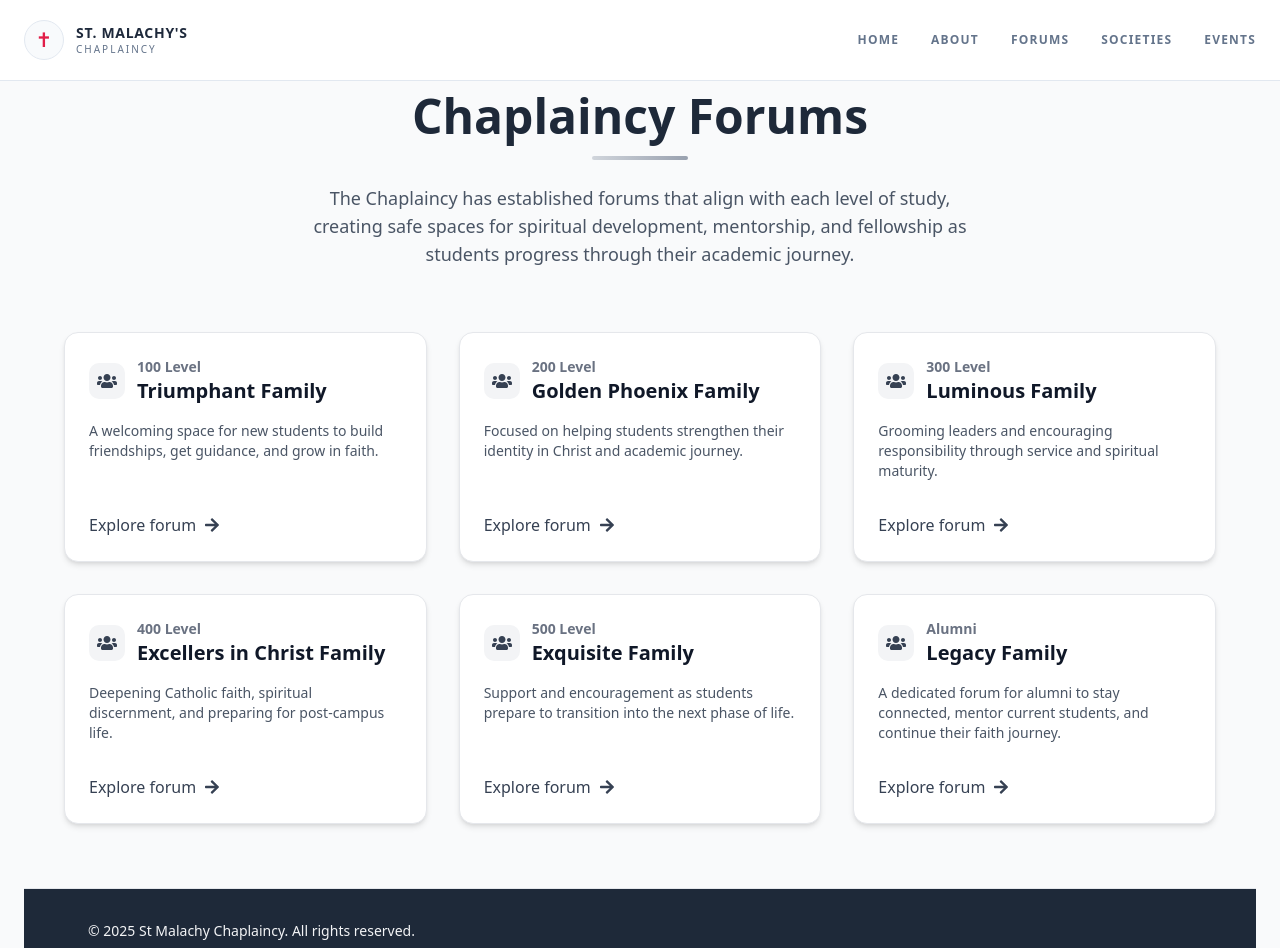
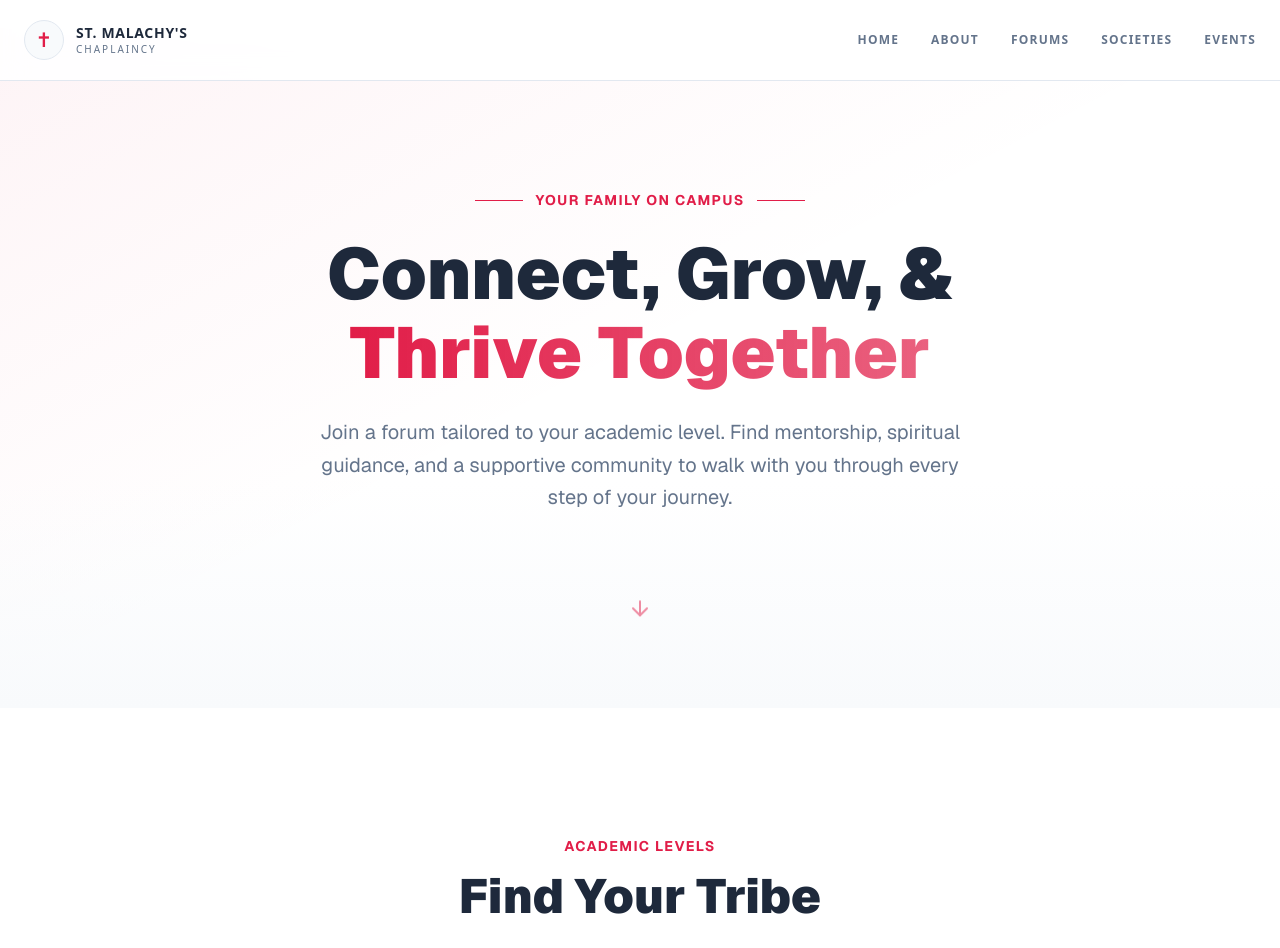
Before and after one commit to oodoabel/st-malachy-website, a Next.js app: page /about/forums in a window 1280 px wide. Shown: the top 948 px of the page. Built offline with nearby package versions, Linux system fonts and the light colour scheme.

Commit message:
feat: add ForumsHero component and redesign forums page with updated icons and enhanced forum descriptions

```diff
--- a/src/app/about/forums/page.tsx
+++ b/src/app/about/forums/page.tsx
@@ -3,134 +3,140 @@
 import React from "react";
 import Link from "next/link";
 import { motion } from "framer-motion";
-import { FaUsers, FaHome, FaArrowRight } from "react-icons/fa";
+import { ArrowRight, Users, GraduationCap, BookOpen, Heart, Star, Award } from "lucide-react";
+import ForumsHero from "@/components/ForumsHero";
+import Footer from "@/components/Footer";
 
 const forums = [
   {
     level: "100 Level",
     name: "Triumphant Family",
     slug: "triumphant-family",
+    icon: <Users className="w-8 h-8" />,
     description:
-      "A welcoming space for new students to build friendships, get guidance, and grow in faith.",
+      "A welcoming space for new students to build friendships, get guidance, and grow in faith as they begin their university journey.",
   },
   {
     level: "200 Level",
     name: "Golden Phoenix Family",
     slug: "golden-phoenix-family",
+    icon: <BookOpen className="w-8 h-8" />,
     description:
-      "Focused on helping students strengthen their identity in Christ and academic journey.",
+      "Focused on helping students strengthen their identity in Christ and navigate the challenges of their academic pursuit with resilience.",
   },
   {
     level: "300 Level",
     name: "Luminous Family",
     slug: "luminous-family",
+    icon: <Star className="w-8 h-8" />,
     description:
-      "Grooming leaders and encouraging responsibility through service and spiritual maturity.",
+      "Grooming leaders and encouraging responsibility through service, spiritual maturity, and active participation in chaplaincy activities.",
   },
   {
     level: "400 Level",
     name: "Excellers in Christ Family",
     slug: "excellers-in-christ-family",
+    icon: <Award className="w-8 h-8" />,
     description:
-      "Deepening Catholic faith, spiritual discernment, and preparing for post-campus life.",
+      "Deepening Catholic faith, spiritual discernment, and striving for excellence in both character and career preparation.",
   },
   {
     level: "500 Level",
     name: "Exquisite Family",
     slug: "exquisite-family",
+    icon: <GraduationCap className="w-8 h-8" />,
     description:
-      "Support and encouragement as students prepare to transition into the next phase of life.",
+      "Support and encouragement as students prepare to transition into the next phase of life, focusing on vocation and professional ethics.",
   },
   {
     level: "Alumni",
     name: "Legacy Family",
     slug: "legacy-family",
+    icon: <Heart className="w-8 h-8" />,
     description:
-      "A dedicated forum for alumni to stay connected, mentor current students, and continue their faith journey.",
+      "A dedicated forum for alumni to stay connected, mentor current students, and continue their faith journey beyond the campus walls.",
   },
 ];
 
-const Footer = () => {
-  return (
-    <footer className="bg-gray-800 text-gray-100 py-8 mt-16 border-t border-gray-200">
-      <div className="max-w-6xl mx-auto px-6 flex flex-col md:flex-row items-center justify-between">
-        <p className="text-sm">
-          &copy; {new Date().getFullYear()} St Malachy Chaplaincy. All rights
-          reserved.
-        </p>
-      </div>
-    </footer>
-  );
+const cardVariants = {
+  hidden: { opacity: 0, y: 30 },
+  visible: (i: number) => ({
+    opacity: 1,
+    y: 0,
+    transition: {
+      delay: i * 0.1,
+      duration: 0.6,
+      ease: [0.4, 0, 0.2, 1] as any,
+    },
+  }),
 };
 
 const ForumsPage = () => {
   return (
-    <div className="min-h-screen mt-5 bg-gray-50 text-gray-800 px-6  py-16 flex flex-col">
-      <div className="max-w-6xl mx-auto flex-grow">
-        <motion.div
-          initial={{ opacity: 0, y: -20 }}
-          animate={{ opacity: 1, y: 0 }}
-          transition={{ duration: 0.5 }}
-          className="text-center mb-16"
-        >
-          <h1 className="text-4xl md:text-5xl font-bold mb-4 text-gray-800">
-            Chaplaincy Forums
-          </h1>
-          <div className="w-24 h-1 bg-gradient-to-r from-gray-300 to-gray-400 mx-auto mb-6 rounded-full"></div>
-          <p className="max-w-2xl mx-auto text-gray-600 text-lg">
-            The Chaplaincy has established forums that align with each level of
-            study, creating safe spaces for spiritual development, mentorship,
-            and fellowship as students progress through their academic journey.
+    <div className="min-h-screen bg-[var(--primary-bg)] font-sans selection:bg-[var(--primary-red)] selection:text-white">
+      <ForumsHero />
+
+      <section className="py-24 sm:py-32 relative">
+        <div className="max-w-[1400px] mx-auto px-4 sm:px-6">
+          <div className="text-center max-w-3xl mx-auto mb-20">
+            <h2 className="text-[var(--primary-red)] font-bold tracking-widest uppercase text-sm mb-4">
+              Academic Levels
+            </h2>
+            <h3 className="text-4xl sm:text-5xl font-black text-[var(--text-primary)] mb-6">
+              Find Your Tribe
+            </h3>
+            <p className="text-xl text-[var(--text-secondary)]">
+              The Chaplaincy has established forums that align with each level of study, creating safe spaces for spiritual development, mentorship, and fellowship.
             </p>
-        </motion.div>
+          </div>
 
           <div className="grid gap-8 sm:grid-cols-2 lg:grid-cols-3">
             {forums.map((forum, idx) => (
               <motion.div
                 key={idx}
-              initial={{ opacity: 0, y: 20 }}
-              animate={{ opacity: 1, y: 0 }}
-              transition={{ duration: 0.5, delay: idx * 0.1 }}
-              whileHover={{
-                y: -8,
-                boxShadow: "0 10px 15px -3px rgba(0, 0, 0, 0.1)",
-              }}
-              whileTap={{ scale: 0.98 }}
-              className="relative group overflow-hidden rounded-xl bg-white border border-gray-200 shadow-md hover:shadow-lg transition-shadow"
+                custom={idx}
+                initial="hidden"
+                whileInView="visible"
+                viewport={{ once: true, margin: "-50px" }}
+                variants={cardVariants}
+                whileHover={{ y: -10 }}
+                className="group relative bg-white rounded-3xl overflow-hidden border border-[var(--border-color)] hover:border-[var(--primary-red)]/30 hover:shadow-2xl hover:shadow-[var(--primary-red)]/10 transition-all duration-300 flex flex-col h-full"
               >
-              <div className="absolute inset-0 bg-gradient-to-br from-white/30 to-gray-100/30 opacity-0 group-hover:opacity-100 transition-opacity duration-300"></div>
+                <div className="absolute inset-0 bg-gradient-to-br from-[var(--primary-red)]/5 to-transparent opacity-0 group-hover:opacity-100 transition-opacity duration-500"></div>
 
-              <div className="relative z-10 p-6 space-y-4 h-full flex flex-col">
-                <div className="flex items-center space-x-3">
-                  <div className="p-2 rounded-lg bg-gray-100">
-                    <FaUsers className="text-gray-700 text-xl" />
+                <div className="relative z-10 p-8 flex flex-col h-full">
+                  <div className="flex items-center justify-between mb-6">
+                    <div className="p-3 rounded-2xl bg-[var(--secondary-bg)] text-[var(--primary-red)] group-hover:bg-[var(--primary-red)] group-hover:text-white transition-colors duration-300 shadow-sm">
+                      {forum.icon}
                     </div>
-                  <h2 className="text-xl font-semibold text-gray-900">
-                    <span className="block text-sm text-gray-500">
+                    <span className="px-3 py-1 rounded-full bg-[var(--secondary-bg)] text-[var(--text-secondary)] text-xs font-bold uppercase tracking-wider border border-[var(--border-color)]">
                       {forum.level}
                     </span>
+                  </div>
+
+                  <h2 className="text-2xl font-bold text-[var(--text-primary)] mb-4 group-hover:text-[var(--primary-red)] transition-colors duration-300">
                     {forum.name}
                   </h2>
-                </div>
 
-                <p className="text-gray-600 text-sm flex-grow">
+                  <p className="text-[var(--text-secondary)] mb-8 leading-relaxed flex-grow">
                     {forum.description}
                   </p>
 
                   <Link
                     href={`/about/forums/${forum.slug}`}
-                  className="inline-flex items-center mt-4 text-gray-700 hover:text-gray-900 transition-colors duration-200 group/link"
+                    className="inline-flex items-center gap-2 text-[var(--text-primary)] font-bold group/link"
                   >
-                  <span className="font-medium">Explore forum</span>
-                  <FaArrowRight className="ml-2 transition-transform duration-300 group-hover/link:translate-x-1" />
+                    <span className="group-hover/link:text-[var(--primary-red)] transition-colors">Explore Forum</span>
+                    <div className="w-8 h-8 rounded-full bg-[var(--secondary-bg)] flex items-center justify-center group-hover/link:bg-[var(--primary-red)] group-hover/link:text-white transition-all duration-300 group-hover/link:translate-x-2">
+                      <ArrowRight className="w-4 h-4" />
+                    </div>
                   </Link>
                 </div>
-
-              <div className="absolute bottom-0 left-0 right-0 h-1 bg-gradient-to-r from-gray-200 via-gray-300 to-gray-200 opacity-0 group-hover:opacity-100 transition-opacity duration-500"></div>
               </motion.div>
             ))}
           </div>
         </div>
+      </section>
 
       <Footer />
     </div>
--- /dev/null
+++ b/src/components/ForumsHero.tsx
@@ -0,0 +1,61 @@
+"use client";
+import React from "react";
+import { motion } from "framer-motion";
+import { ArrowDown } from "lucide-react";
+
+const ForumsHero: React.FC = () => {
+    return (
+        <section className="relative min-h-[85vh] w-full overflow-hidden bg-[var(--primary-bg)] flex items-center justify-center">
+            {/* Background Gradient Overlays */}
+            <div className="absolute inset-0 bg-gradient-to-br from-[var(--primary-red)]/5 via-transparent to-transparent pointer-events-none" />
+            <div className="absolute bottom-0 left-0 w-full h-1/3 bg-gradient-to-t from-[var(--secondary-bg)] to-transparent pointer-events-none" />
+            {/* Noise Texture Overlay */}
+            <div className="absolute inset-0 z-0 bg-noise opacity-30 pointer-events-none mix-blend-overlay"></div>
+
+            {/* Background Editorial Typography */}
+            <div className="absolute top-1/4 left-0 w-full overflow-hidden pointer-events-none z-0 select-none opacity-5">
+                <h1 className="text-[12vw] leading-none font-black text-outline whitespace-nowrap animate-[shimmer_60s_linear_infinite]">
+                    FAMILY • GROWTH • SUPPORT • FAMILY • GROWTH • SUPPORT
+                </h1>
+            </div>
+
+            <div className="relative z-10 max-w-[1400px] mx-auto px-4 sm:px-6 text-center">
+                <motion.div
+                    initial={{ opacity: 0, y: 30 }}
+                    animate={{ opacity: 1, y: 0 }}
+                    transition={{ duration: 0.8, ease: "easeOut" }}
+                >
+                    <div className="flex items-center justify-center gap-3 mb-6">
+                        <span className="h-[1px] w-12 bg-[var(--primary-red)]"></span>
+                        <span className="text-[var(--primary-red)] font-bold tracking-widest uppercase text-sm">
+                            Your Family on Campus
+                        </span>
+                        <span className="h-[1px] w-12 bg-[var(--primary-red)]"></span>
+                    </div>
+
+                    <h1 className="text-4xl sm:text-5xl md:text-6xl lg:text-7xl font-black text-[var(--text-primary)] leading-[1.1] mb-6">
+                        Connect, Grow, & <br />
+                        <span className="text-transparent bg-clip-text bg-gradient-to-r from-[var(--primary-red)] to-[var(--primary-red)]/70">
+                            Thrive Together
+                        </span>
+                    </h1>
+
+                    <p className="text-base sm:text-lg md:text-xl text-[var(--text-secondary)] mb-8 max-w-2xl mx-auto leading-relaxed">
+                        Join a forum tailored to your academic level. Find mentorship, spiritual guidance, and a supportive community to walk with you through every step of your journey.
+                    </p>
+
+                    <motion.div
+                        initial={{ opacity: 0 }}
+                        animate={{ opacity: 1 }}
+                        transition={{ delay: 0.5, duration: 1 }}
+                        className="absolute bottom-[-80px] left-1/2 transform -translate-x-1/2 animate-bounce"
+                    >
+                        <ArrowDown className="w-6 h-6 text-[var(--primary-red)] opacity-50" />
+                    </motion.div>
+                </motion.div>
+            </div>
+        </section>
+    );
+};
+
+export default ForumsHero;
```
Lines whose indentation alone changed are shown as unchanged.
